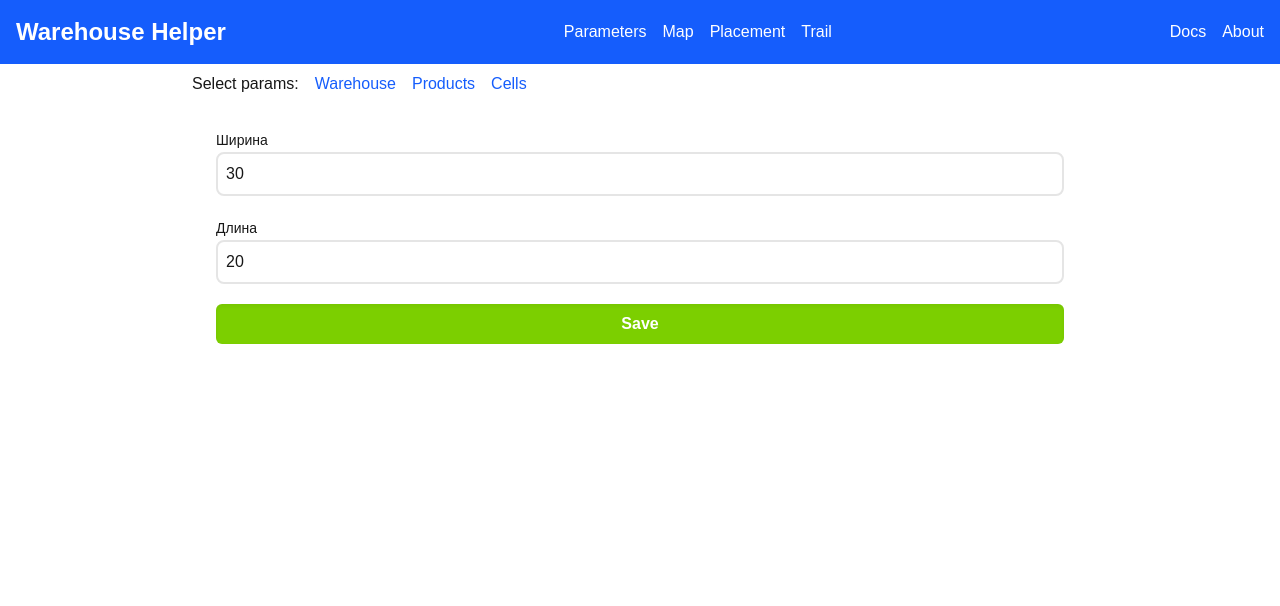
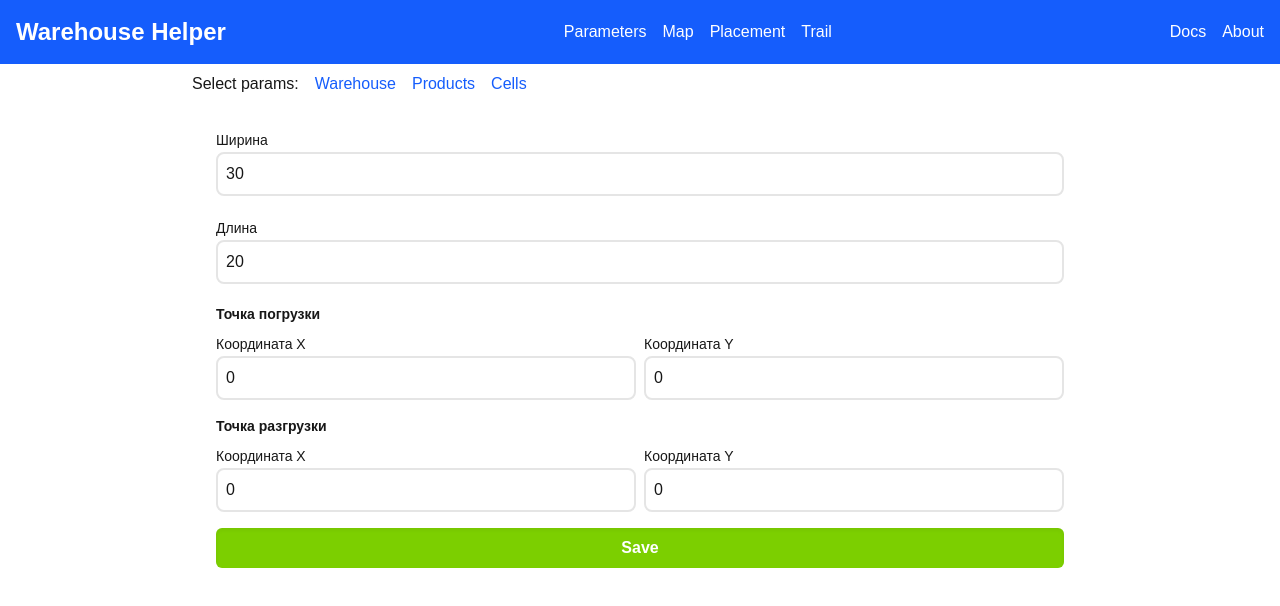
Before and after one commit to mi-qacker/warehouse-helper, a Next.js app: page /parameters/warehouse in a window 1280 px wide. Shown: the top 606 px of the page. Built offline with nearby package versions, Linux system fonts and the light colour scheme.

Commit message:
Add new fields

```diff
--- a/src/features/params/cells/CellParams.tsx
+++ b/src/features/params/cells/CellParams.tsx
@@ -17,8 +17,10 @@ const schema = z.object({
   name: z.string().nonempty(),
   capacity: z.coerce.number().positive(),
   zoneCondition: z.enum(['cold', 'dry', 'normal']),
-  positionX: z.coerce.number().positive(),
-  positionY: z.coerce.number().positive(),
+  positionX: z.coerce.number().nonnegative(),
+  positionY: z.coerce.number().nonnegative(),
+  width: z.coerce.number().positive(),
+  height: z.coerce.number().positive(),
 });
 
 export default function CellForm() {
@@ -41,6 +43,10 @@ export default function CellForm() {
       capacity: formData.capacity,
       zoneCondition: formData.zoneCondition,
       position,
+      size: {
+        width: formData.width,
+        height: formData.height,
+      },
     };
 
     if (selectedId === null) {
@@ -64,6 +70,8 @@ export default function CellForm() {
       setValue('zoneCondition', selectedCell.zoneCondition);
       setValue('positionX', selectedCell.position.x);
       setValue('positionY', selectedCell.position.y);
+      setValue('width', selectedCell.size.width);
+      setValue('height', selectedCell.size.height);
     },
     [getCell, reset, setValue]
   );
@@ -109,6 +117,9 @@ export default function CellForm() {
         <FormError>{errors.zoneCondition?.message}</FormError>
 
         <div className="temp grid grid-cols-2 gap-2">
+          <span className="col-start-1 col-end-3 text-sm font-semibold">
+            Положение ячейки
+          </span>
           <span>
             <Input type="number" {...register('positionX')}>
               Координата X
@@ -121,6 +132,25 @@ export default function CellForm() {
               Координата Y
             </Input>
             <FormError>{errors.positionY?.message}</FormError>
+          </span>
+        </div>
+
+        <div className="temp grid grid-cols-2 gap-2">
+          <span className="col-start-1 col-end-3 text-sm font-semibold">
+            Размер ячейки
+          </span>
+          <span>
+            <Input type="number" {...register('width')}>
+              Ширина
+            </Input>
+            <FormError>{errors.width?.message}</FormError>
+          </span>
+
+          <span>
+            <Input type="number" {...register('height')}>
+              Длина
+            </Input>
+            <FormError>{errors.height?.message}</FormError>
           </span>
         </div>
 
--- a/src/features/params/warehouse/WarehouseParams.tsx
+++ b/src/features/params/warehouse/WarehouseParams.tsx
@@ -12,6 +12,10 @@ const schema = z
   .object({
     width: z.coerce.number().positive(),
     height: z.coerce.number().positive(),
+    inputPositionX: z.coerce.number().nonnegative(),
+    inputPositionY: z.coerce.number().nonnegative(),
+    outputPositionX: z.coerce.number().nonnegative(),
+    outputPositionY: z.coerce.number().nonnegative(),
   })
   .required();
 
@@ -24,28 +28,85 @@ export default function WarehouseForm() {
     handleSubmit,
     formState: {errors, isSubmitSuccessful, isDirty},
   } = useForm({
-    values: warehouse,
+    values: {
+      width: warehouse.size.width,
+      height: warehouse.size.height,
+      inputPositionX: warehouse.inputPosition.x,
+      inputPositionY: warehouse.inputPosition.y,
+      outputPositionX: warehouse.outputPosition.x,
+      outputPositionY: warehouse.outputPosition.y,
+    },
     resolver: zodResolver(schema),
   });
 
   const onSubmit = handleSubmit(warehouseParams => {
-    setWarehouse({...warehouseParams});
+    const newWarehouseParams = {
+      size: {
+        width: warehouseParams.width,
+        height: warehouseParams.height,
+      },
+      inputPosition: {
+        x: warehouseParams.inputPositionX,
+        y: warehouseParams.inputPositionY,
+      },
+      outputPosition: {
+        x: warehouseParams.outputPositionX,
+        y: warehouseParams.outputPositionY,
+      },
+    };
+    setWarehouse(newWarehouseParams);
   });
 
   return (
     <form onSubmit={onSubmit} className="flex flex-col gap-4 p-6">
       <div className="flex flex-col gap-1">
-        <Input {...register('width')} type="number">
+        <Input type="number" {...register('width')}>
           Ширина
         </Input>
         <FormError>{errors.width?.message}</FormError>
       </div>
 
       <div className="flex flex-col gap-1">
-        <Input {...register('height')} type="number">
+        <Input type="number" {...register('height')}>
           Длина
         </Input>
         <FormError>{errors.height?.message}</FormError>
+      </div>
+
+      <div className="temp grid grid-cols-2 gap-2">
+        <span className="col-start-1 col-end-3 text-sm font-semibold">
+          Точка погрузки
+        </span>
+        <span>
+          <Input type="number" {...register('inputPositionX')}>
+            Координата X
+          </Input>
+          <FormError>{errors.inputPositionX?.message}</FormError>
+        </span>
+        <span>
+          <Input type="number" {...register('inputPositionY')}>
+            Координата Y
+          </Input>
+          <FormError>{errors.inputPositionY?.message}</FormError>
+        </span>
+      </div>
+
+      <div className="temp grid grid-cols-2 gap-2">
+        <span className="col-start-1 col-end-3 text-sm font-semibold">
+          Точка разгрузки
+        </span>
+        <span>
+          <Input type="number" {...register('outputPositionX')}>
+            Координата X
+          </Input>
+          <FormError>{errors.outputPositionX?.message}</FormError>
+        </span>
+        <span>
+          <Input type="number" {...register('outputPositionY')}>
+            Координата Y
+          </Input>
+          <FormError>{errors.outputPositionY?.message}</FormError>
+        </span>
       </div>
 
       <Button type="submit">Save</Button>
--- a/src/storages/init-data.ts
+++ b/src/storages/init-data.ts
@@ -5,8 +5,9 @@ export const DEMO_DATA: Pick<
   'warehouse' | 'products' | 'cells'
 > = {
   warehouse: {
-    width: 30,
-    height: 20,
+    size: {width: 30, height: 20},
+    inputPosition: {x: 0, y: 0},
+    outputPosition: {x: 0, y: 0},
   },
   cells: [
     {
@@ -15,6 +16,7 @@ export const DEMO_DATA: Pick<
       capacity: 100,
       zoneCondition: `normal`,
       position: {x: 2, y: 5},
+      size: {width: 5, height: 5},
     },
     {
       id: `cell-${2}`,
@@ -22,6 +24,7 @@ export const DEMO_DATA: Pick<
       capacity: 50,
       zoneCondition: `cold`,
       position: {x: 4, y: 8},
+      size: {width: 5, height: 5},
     },
     {
       id: `cell-${3}`,
@@ -29,6 +32,7 @@ export const DEMO_DATA: Pick<
       capacity: 50,
       zoneCondition: `cold`,
       position: {x: 7, y: 3},
+      size: {width: 5, height: 5},
     },
     {
       id: `cell-${4}`,
@@ -36,6 +40,7 @@ export const DEMO_DATA: Pick<
       capacity: 200,
       zoneCondition: `dry`,
       position: {x: 1, y: 6},
+      size: {width: 5, height: 5},
     },
   ],
   products: [
```
Also changed, not shown: src/storages/types.ts (+7 -1 lines).
